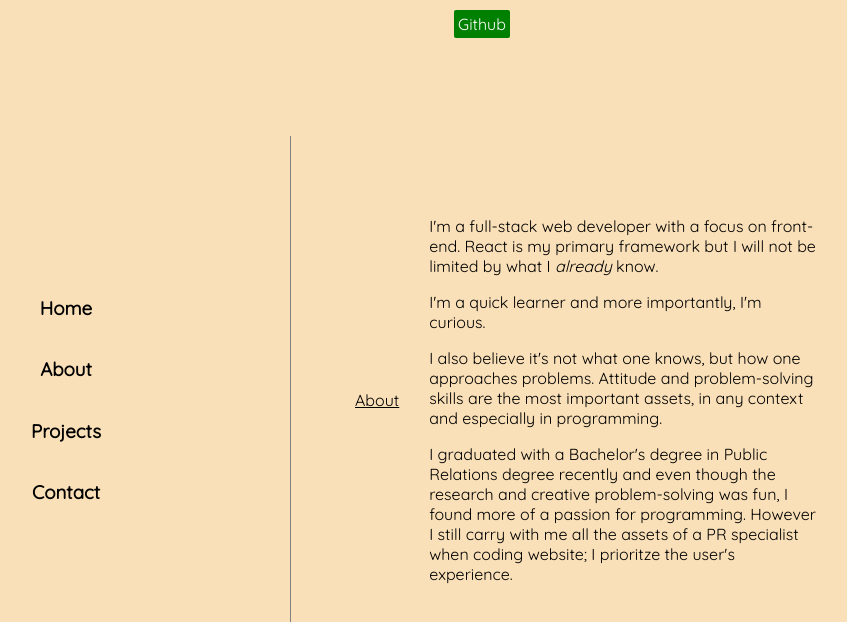
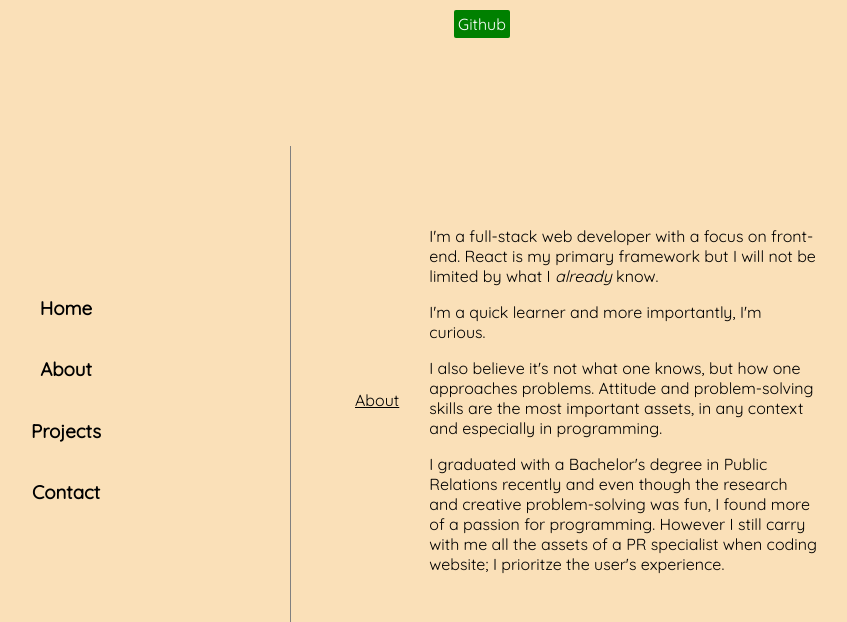
Before and after one commit to Jeilani/portfolio, a React (Create React App) app: page / in a window 1280 px wide. Both pictures are taken after a click on the element "About". Shown: the top 622 px of the page, without its empty margins (158-1005 px from the left). Built offline with nearby package versions, Linux system fonts and the light colour scheme.

Commit message:
changed suggested edits

```diff
--- a/src/components/AboutComponent.js
+++ b/src/components/AboutComponent.js
@@ -21,7 +21,7 @@ const AboutComponent = () =>{
                     in programming.
                 </p>
                 <p>
-                    I graduated with a Bachelor's degree in Public Relations degree recently and even though the research and creative problem-solving
+                    I graduated with a Bachelor's degree in Public Relations recently and even though the research and creative problem-solving
                     was fun, I found more of a passion for programming. However I still carry with me all the assets of a PR specialist when coding website; I prioritze the user's experience.
                 </p>
             </div>
--- a/src/components/ContactComponent.js
+++ b/src/components/ContactComponent.js
@@ -12,7 +12,7 @@ const ContactComponent = () =>{
                 <span><a href="http://www.linkedin.com/in/jeilani25" target="_blank" rel="noopener noreferrer" ><i className="fontsincontact fab fa-linkedin fa-3x"></i></a></span>
                 <span><a href="http://www.facebook.com/jeilanijm25" target ="_blank" rel="noopener noreferrer" ><i className="fontsincontact fab fa-facebook fa-3x"></i></a></span>
                 <span><a href="mailto:jeilanijm25@icloud.com"><i className=" fontsincontact far fa-envelope-open fa-3x"></i></a></span>
-                <span>720-921-4481</span>
+                <span><a href="tel:720-921-4481"><i class="fas fa-phone fa-3x"></i></a></span>
             </div>
         </div>
     )
--- a/src/components/ProjectsSubComponent/ProcessingPage.js
+++ b/src/components/ProjectsSubComponent/ProcessingPage.js
@@ -12,7 +12,7 @@ const processingProjects = [
         title: "Old Portfolio",
         imgSrc: OldPortfolio,
         alt: "Screenshot of old portfolio",
-        p: "I built with this bootstrap. I added some cutom styling with flexbox to tweak some design elements that bootstrap won't allow. In the second section I used my skills in Processing.js to create an affect where the balls on the screen follow the users mouse. I also made the Dark Mode option as an add-on through jQuery",
+        p: "I built this with bootstrap. I added some cutom styling with flexbox to tweak some design elements that bootstrap won't allow. In the second section I used my skills in Processing.js to create an affect where the balls on the screen follow the users mouse. I also made the Dark Mode option as an add-on through jQuery",
         imageLink: "https://jeilani.github.io/oldportfolio/",
         sourceCodeLink: "https://github.com/Jeilani/oldportfolio"
 },
--- a/src/components/ProjectsSubComponent/ReactPage.js
+++ b/src/components/ProjectsSubComponent/ReactPage.js
@@ -18,7 +18,7 @@ const reactProjects = [
         title: "React Todo App",
         imgSrc: TodoApi,
         alt: "React Todo App",
-        p: "Built this simple on the front end, challenging and fun on the backend with React on the front end and Express routes and MongoDB on the backend",
+        p: "In this project, I used React state to render a new list everytime a fetch responded with a new todo item. The routes were constructed with express and I used mongoose to interact with the MongoDB. The app is going to be deployed with a new live link soon!",
         imageLink: "https://murmuring-citadel-48523.herokuapp.com/",
         sourceCodeLink: "https://github.com/Jeilani/fullstacktodoapp"
 }
```
